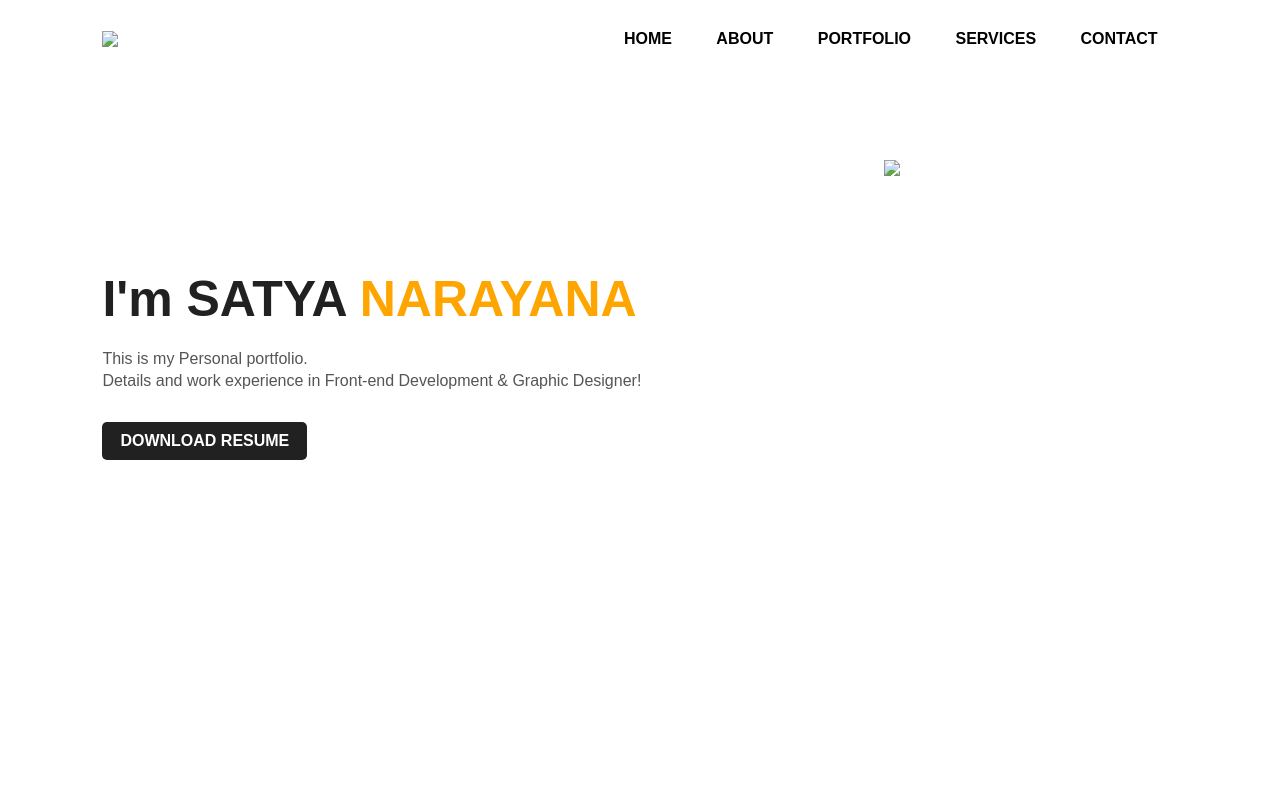
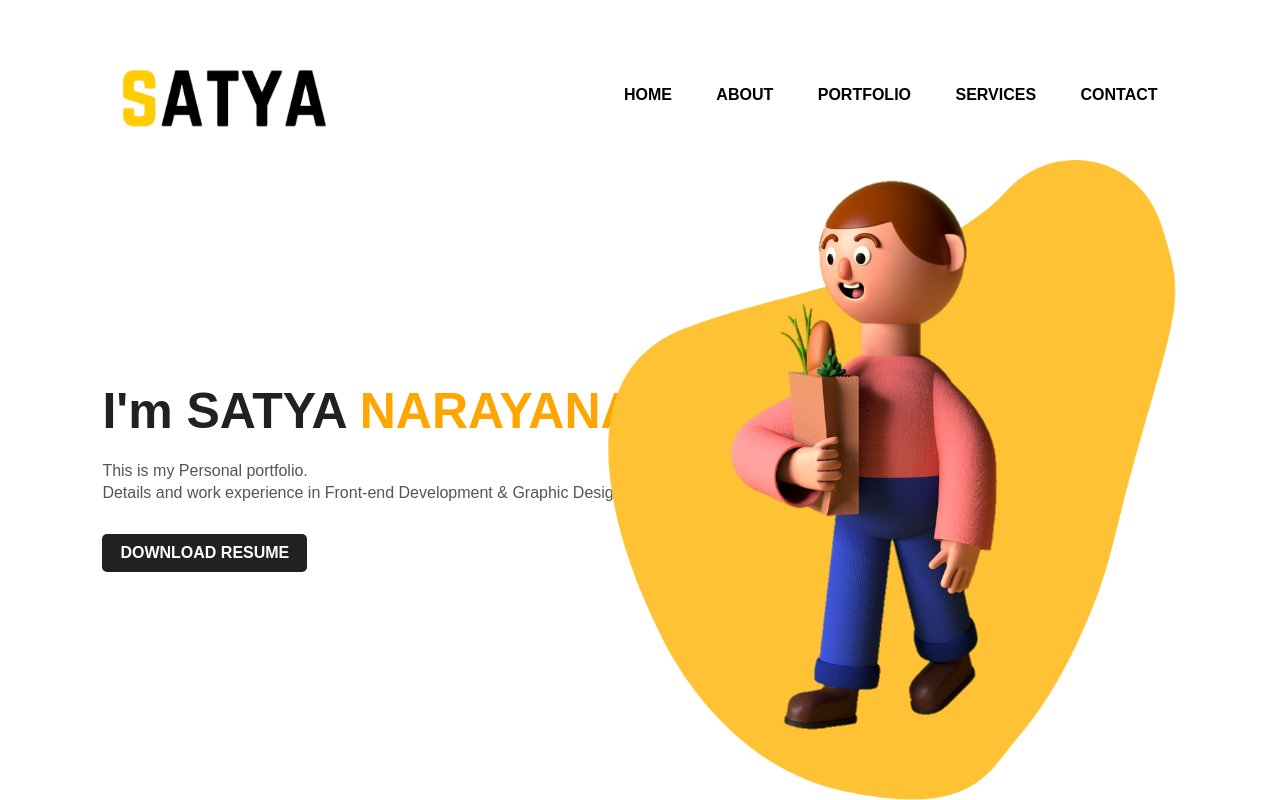
Before and after one commit to satyaidk/My-Portfolio, a plain HTML site: page index.html in a window 1280 px wide. Drawn offline with Linux system fonts and the light colour scheme.

Commit message:
Update index.html

```diff
--- a/index.html
+++ b/index.html
@@ -9,7 +9,7 @@
 <body>
 <div class="hero">
 	<nav>
-		<img src="images/logo3.png" class="logo">
+		<img src="logo3.png" class="logo">
 		<ul>
 		    <li><a href="#">HOME</a></li>
 			<li><a href="#">ABOUT</a></li>
@@ -27,8 +27,8 @@
 		<a href="#">DOWNLOAD RESUME</a>
 	</div>
 	<div class="images">
-		<img src="images/shape.png" class="shape">
-		<img src="images/3d.png" class="girl">
+		<img src="shape.png" class="shape">
+		<img src="3d.png" class="girl">
 	</div>
 </div>
 </body>
```
